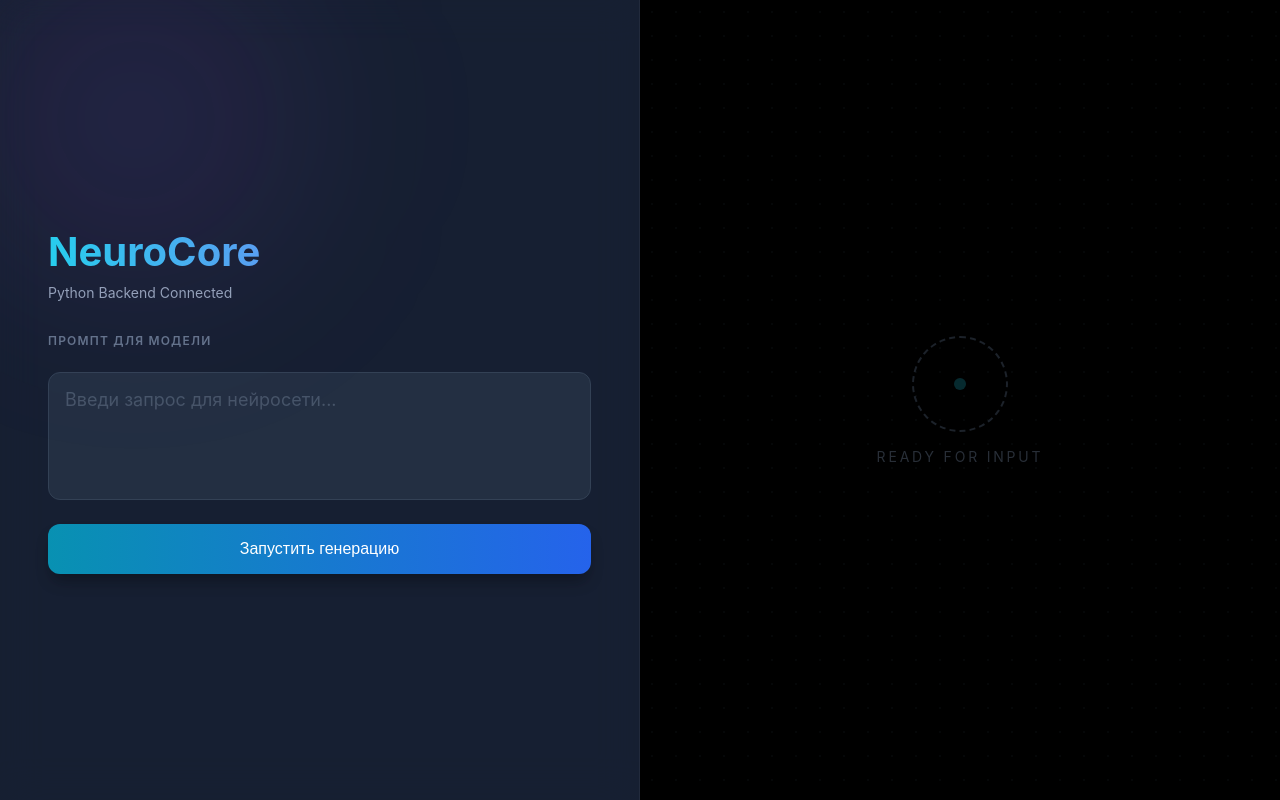
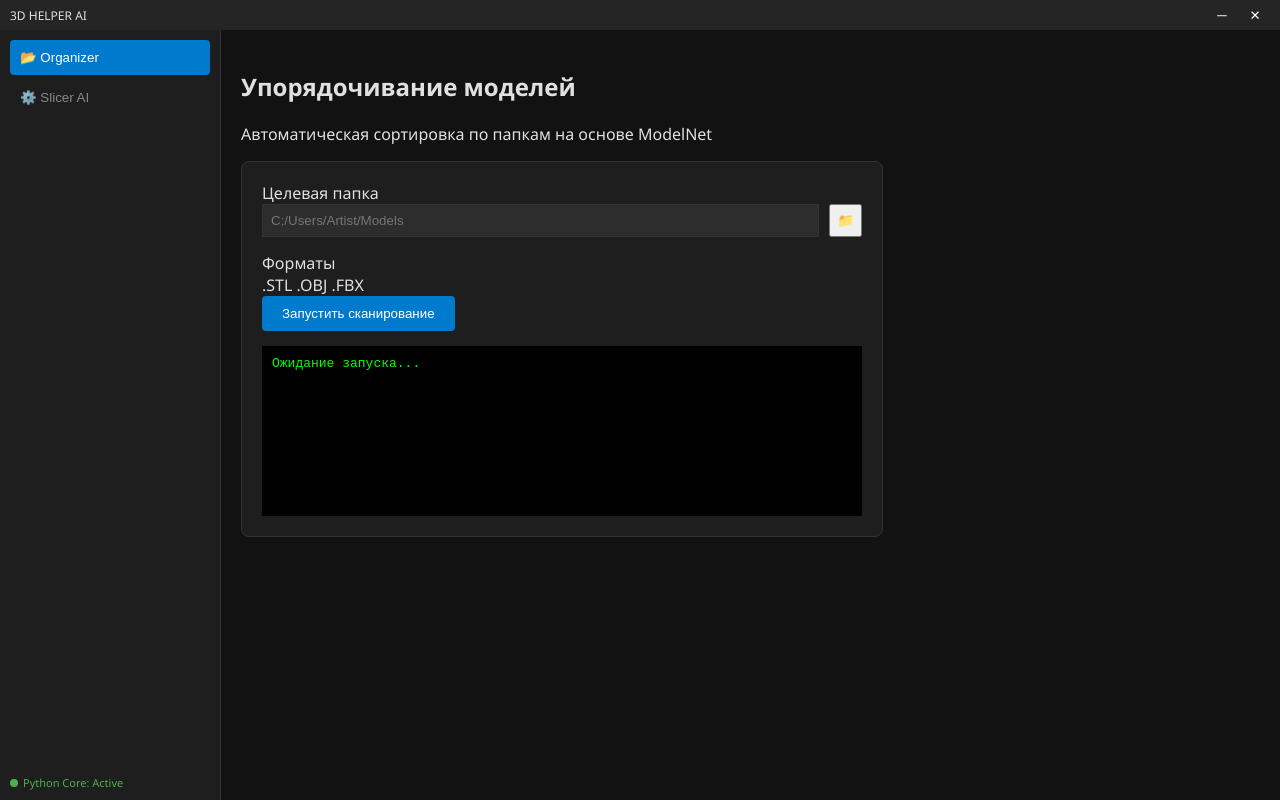
Before and after one commit to Pavell4599/3D_HELPER, a plain HTML site: page src_matv/index.html in a window 1280 px wide. Drawn offline with Linux system fonts and the light colour scheme; some packages are replaced by stand-ins of ours; a script that the page names is missing.

Commit message:
добавил некоторые изменения

```diff
--- a/src_matv/index.html
+++ b/src_matv/index.html
@@ -2,105 +2,159 @@
 <html lang="ru">
 <head>
     <meta charset="UTF-8">
-    <meta name="viewport" content="width=device-width, initial-scale=1.0">
-    <title>NeuroCore UI</title>
+    <title>3D Helper Pro</title>
+    <script type="module" src="https://ajax.googleapis.com/ajax/libs/model-viewer/3.3.0/model-viewer.min.js"></script>
     <link rel="stylesheet" href="styles.css">
 </head>
 <body>
-    <div class="container">
 
-        <!-- ЛЕВАЯ ПОЛОВИНА: Панель Управления -->
-        <section class="left-panel">
-            <div class="glow-bg"></div>
+    <!-- Title Bar -->
+    <div class="title-bar" data-tauri-drag-region>
+        <div class="logo">3D HELPER <span class="badge">AI</span></div>
+        <div class="window-controls">
+            <button onclick="minimize()">─</button>
+            <button onclick="closeWindow()">✕</button>
+        </div>
+    </div>
 
-            <header>
-                <h1>NeuroCore <span class="version">PY</span></h1>
-                <p>Python Backend Connected</p>
-            </header>
+    <div class="app-container">
+        <!-- Sidebar Navigation -->
+        <nav class="sidebar">
+            <button class="nav-btn active" onclick="switchTab('organizer')">📂 Organizer</button>
+            <button class="nav-btn" onclick="switchTab('slicer')">⚙️ Slicer AI</button>
 
-            <div class="input-section">
-                <label>Промпт для модели</label>
-                <textarea
-                    id="prompt"
-                    placeholder="Введи запрос для нейросети..."
-                ></textarea>
+            <div class="system-status">
+                <div class="dot"></div> Python Core: Active
+            </div>
+        </nav>
 
-                <div id="error" class="error hidden"></div>
+        <!-- Main Content Area -->
+        <main class="content">
 
-                <button id="generate-btn" onclick="handleGenerate()">
-                    Запустить генерацию
-                </button>
-            </div>
-        </section>
+            <!-- TAB 1: ORGANIZER -->
+            <section id="tab-organizer" class="tab-content active">
+                <h2>Упорядочивание моделей</h2>
+                <p class="subtitle">Автоматическая сортировка по папкам на основе ModelNet</p>
 
-        <!-- ПРАВАЯ ПОЛОВИНА: Результат -->
-        <section class="right-panel">
-            <div class="grid-bg"></div>
+                <div class="card">
+                    <label>Целевая папка</label>
+                    <div class="input-group">
+                        <input type="text" id="folder-path" placeholder="C:/Users/Artist/Models" readonly>
+                        <button class="icon-btn" onclick="selectFolder()">📁</button>
+                    </div>
 
-            <div id="result-container" class="result-container">
-                <div id="placeholder" class="placeholder">
-                    <div class="pulse-dot"></div>
-                    <p>Ready for Input</p>
+                    <label>Форматы</label>
+                    <div class="tags">
+                        <span class="tag active">.STL</span>
+                        <span class="tag active">.OBJ</span>
+                        <span class="tag">.FBX</span>
+                    </div>
+
+                    <button class="primary-btn" onclick="runOrganizer()">Запустить сканирование</button>
+
+                    <div id="org-log" class="log-box">Ожидание запуска...</div>
                 </div>
+            </section>
 
-                <div id="result" class="result hidden">
-                    <img id="result-image" src="" alt="Result">
-                    <div class="status-bar">
-                        <span id="status-text">STATUS: SUCCESS</span>
+            <!-- TAB 2: SLICER ASSISTANT -->
+            <section id="tab-slicer" class="tab-content">
+                <h2>Подбор настроек печати</h2>
+                <p class="subtitle">ИИ-анализ геометрии для идеального слайсинга</p>
+
+                <div class="split-view">
+                    <div class="upload-zone">
+                        <input type="file" id="model-file" accept=".stl,.obj">
+                        <label for="model-file" class="drop-zone">
+                            Перетащите модель сюда<br>или нажмите для выбора
+                        </label>
+                        <select id="slicer-select">
+                            <option value="Cura">Ultimaker Cura</option>
+                            <option value="PrusaSlicer">PrusaSlicer</option>
+                        </select>
+                        <button class="primary-btn" onclick="analyzeModel()">Анализировать</button>
+                    </div>
+
+                    <div class="preview-zone">
+                        <model-viewer id="viewer" camera-controls auto-rotate shadow-intensity="1"></model-viewer>
+                        <div id="settings-result" class="settings-panel hidden">
+                            <h3>Рекомендованные настройки:</h3>
+                            <pre id="json-output"></pre>
+                            <button class="secondary-btn">Скачать .json</button>
+                        </div>
                     </div>
                 </div>
-            </div>
-        </section>
+            </section>
+
+        </main>
     </div>
 
     <script>
-        // Функция генерации
-        async function handleGenerate() {
-            const prompt = document.getElementById('prompt').value.trim();
-            const btn = document.getElementById('generate-btn');
-            const errorDiv = document.getElementById('error');
-            const placeholder = document.getElementById('placeholder');
-            const result = document.getElementById('result');
-            const resultImage = document.getElementById('result-image');
-            const statusText = document.getElementById('status-text');
+        // --- Навигация ---
+        function switchTab(tabName) {
+            document.querySelectorAll('.tab-content').forEach(el => el.classList.remove('active'));
+            document.querySelectorAll('.nav-btn').forEach(el => el.classList.remove('active'));
 
-            if (!prompt) return;
+            document.getElementById(`tab-${tabName}`).classList.add('active');
+            event.target.classList.add('active');
+        }
 
-            // Показываем загрузку
-            btn.disabled = true;
-            btn.textContent = 'Вычисление...';
-            errorDiv.classList.add('hidden');
-            placeholder.classList.add('hidden');
-            result.classList.add('hidden');
+        // --- Логика Organizer ---
+        async function runOrganizer() {
+            const path = document.getElementById('folder-path').value;
+            const log = document.getElementById('org-log');
+            if(!path) { log.innerText = "Ошибка: Выберите папку"; return; }
+
+            log.innerText = "Сканирование...";
 
             try {
-                const response = await fetch('http://127.0.0.1:8000/generate', {
+                const res = await fetch('http://127.0.0.1:8000/organize', {
                     method: 'POST',
-                    headers: { 'Content-Type': 'application/json' },
-                    body: JSON.stringify({ text: prompt })
+                    headers: {'Content-Type': 'application/json'},
+                    body: JSON.stringify({ path: path })
                 });
+                const data = await res.json();
+                log.innerText = JSON.stringify(data.details, null, 2);
+            } catch (e) {
+                log.innerText = "Ошибка соединения с Python";
+            }
+        }
 
-                if (!response.ok) throw new Error('Ошибка соединения');
+        // --- Логика Slicer ---
+        async function analyzeModel() {
+            const fileInput = document.getElementById('model-file');
+            if(fileInput.files.length === 0) return;
 
-                const data = await response.json();
+            const formData = new FormData();
+            formData.append('file', fileInput.files[0]);
 
-                // Показываем результат
-                if (data.mock_url) {
-                    resultImage.src = data.mock_url;
-                    result.classList.remove('hidden');
-                    statusText.textContent = `STATUS: ${data.status.toUpperCase()}`;
-                } else {
-                    throw new Error(data.message || 'Нет результата');
-                }
+            document.getElementById('json-output').innerText = "Анализ геометрии...";
+            document.getElementById('settings-result').classList.remove('hidden');
 
-            } catch (err) {
-                errorDiv.textContent = 'Не удалось подключиться к Python. Запущен ли сервер?';
-                errorDiv.classList.remove('hidden');
-                placeholder.classList.remove('hidden');
-            } finally {
-                btn.disabled = false;
-                btn.textContent = 'Запустить генерацию';
+            // Для демо просто покажем картинку в viewer
+            document.getElementById('viewer').setAttribute('src', 'https://modelviewer.dev/shared-assets/models/Astronaut.glb');
+
+            try {
+                const res = await fetch('http://127.0.0.1:8000/analyze-model', {
+                    method: 'POST',
+                    body: formData
+                });
+                const data = await res.json();
+                const slicer = document.getElementById('slicer-select').value;
+                document.getElementById('json-output').innerText = JSON.stringify(data.recommended_settings[slicer], null, 2);
+            } catch (e) {
+                console.error(e);
             }
+        }
+
+        // --- Tauri Window Controls ---
+        import { getCurrentWindow } from '@tauri-apps/api/window';
+        const win = getCurrentWindow();
+        function minimize() { win.minimize(); }
+        function closeWindow() { win.close(); }
+
+        // Заглушка для выбора папки (в реальном Tauri нужно использовать invoke)
+        function selectFolder() {
+            document.getElementById('folder-path').value = "C:/Demo/Path/To/Models";
         }
     </script>
 </body>
--- a/src_matv/styles.css
+++ b/src_matv/styles.css
@@ -1,248 +1,79 @@
-* {
-    margin: 0;
-    padding: 0;
-    box-sizing: border-box;
+:root {
+    --bg-app: #121212;
+    --bg-panel: #1e1e1e;
+    --bg-input: #2d2d2d;
+    --accent: #007acc; /* VS Code Blue */
+    --text-main: #e0e0e0;
+    --text-muted: #888;
+    --border: #333;
 }
 
 body {
-    font-family: -apple-system, BlinkMacSystemFont, 'Segoe UI', sans-serif;
-    background: #0f172a;
-    color: #e2e8f0;
+    background: var(--bg-app);
+    color: var(--text-main);
+    font-family: 'Segoe UI', sans-serif;
+    margin: 0;
+    height: 100vh;
+    display: flex;
+    flex-direction: column;
     overflow: hidden;
 }
 
-.container {
+/* Title Bar */
+.title-bar {
+    height: 30px;
+    background: #252526;
     display: flex;
-    height: 100vh;
-    width: 100vw;
+    justify-content: space-between;
+    align-items: center;
+    padding: 0 10px;
+    font-size: 12px;
+    user-select: none;
+}
+.window-controls button {
+    background: none; border: none; color: white; cursor: pointer; width: 30px;
+}
+.window-controls button:hover { background: #444; }
+
+/* Layout */
+.app-container { display: flex; flex: 1; }
+
+.sidebar {
+    width: 200px;
+    background: var(--bg-panel);
+    border-right: 1px solid var(--border);
+    display: flex;
+    flex-direction: column;
+    padding: 10px;
 }
 
-/* ЛЕВАЯ ПАНЕЛЬ */
-.left-panel {
-    width: 50%;
-    display: flex;
-    flex-direction: column;
-    justify-content: center;
-    padding: 3rem;
-    background: rgba(30, 41, 59, 0.5);
-    backdrop-filter: blur(20px);
-    border-right: 1px solid rgba(255, 255, 255, 0.05);
-    position: relative;
-    z-index: 10;
+.nav-btn {
+    background: none; border: none; color: var(--text-muted);
+    text-align: left; padding: 10px; cursor: pointer;
+    border-radius: 4px; margin-bottom: 5px;
 }
+.nav-btn.active { background: var(--accent); color: white; }
+.system-status { margin-top: auto; font-size: 11px; color: #4caf50; display: flex; align-items: center; gap: 5px; }
+.dot { width: 8px; height: 8px; background: #4caf50; border-radius: 50%; }
 
-.glow-bg {
-    position: absolute;
-    top: -10%;
-    left: -10%;
-    width: 400px;
-    height: 400px;
-    background: radial-gradient(circle, rgba(168, 85, 247, 0.2) 0%, transparent 70%);
-    border-radius: 50%;
-    filter: blur(100px);
-    pointer-events: none;
-}
+.content { flex: 1; padding: 20px; overflow-y: auto; background: var(--bg-app); }
+.tab-content { display: none; }
+.tab-content.active { display: block; animation: fadeIn 0.3s; }
 
-header h1 {
-    font-size: 2.5rem;
-    font-weight: bold;
-    background: linear-gradient(to right, #22d3ee, #a855f7);
-    -webkit-background-clip: text;
-    -webkit-text-fill-color: transparent;
-    background-clip: text;
-    margin-bottom: 0.5rem;
-}
+/* Cards & Inputs */
+.card { background: var(--bg-panel); padding: 20px; border-radius: 8px; border: 1px solid var(--border); max-width: 600px; }
+.input-group { display: flex; gap: 10px; margin-bottom: 15px; }
+input[type="text"] { flex: 1; background: var(--bg-input); border: 1px solid var(--border); color: white; padding: 8px; }
+.primary-btn { background: var(--accent); color: white; border: none; padding: 10px 20px; border-radius: 4px; cursor: pointer; }
+.log-box { background: #000; color: #0f0; font-family: monospace; padding: 10px; margin-top: 15px; height: 150px; overflow: auto; }
 
-.version {
-    font-size: 0.75rem;
-    opacity: 0.5;
-    vertical-align: super;
-    margin-left: 0.25rem;
-}
+/* Slicer View */
+.split-view { display: flex; gap: 20px; height: 500px; }
+.upload-zone { width: 300px; display: flex; flex-direction: column; gap: 10px; }
+.drop-zone { border: 2px dashed var(--border); padding: 20px; text-align: center; color: var(--text-muted); cursor: pointer; }
+.preview-zone { flex: 1; background: var(--bg-panel); border-radius: 8px; position: relative; }
+model-viewer { width: 100%; height: 100%; }
+.settings-panel { position: absolute; bottom: 20px; right: 20px; background: rgba(0,0,0,0.8); padding: 15px; border-radius: 8px; width: 250px; }
+pre { color: #9cdcfe; font-size: 12px; }
 
-header p {
-    color: #94a3b8;
-    font-size: 0.875rem;
-    margin-bottom: 2rem;
-}
-
-.input-section {
-    display: flex;
-    flex-direction: column;
-    gap: 1.5rem;
-}
-
-label {
-    font-size: 0.75rem;
-    text-transform: uppercase;
-    letter-spacing: 0.1em;
-    color: #64748b;
-    font-weight: 600;
-}
-
-textarea {
-    width: 100%;
-    height: 128px;
-    background: rgba(51, 65, 85, 0.5);
-    border: 1px solid #334155;
-    border-radius: 0.75rem;
-    padding: 1rem;
-    font-size: 1.125rem;
-    color: #e2e8f0;
-    resize: none;
-    transition: all 0.3s;
-    font-family: inherit;
-}
-
-textarea:focus {
-    outline: none;
-    border-color: rgba(34, 211, 238, 0.5);
-    box-shadow: 0 0 0 1px rgba(34, 211, 238, 0.5);
-}
-
-textarea::placeholder {
-    color: #475569;
-}
-
-.error {
-    color: #f87171;
-    font-size: 0.875rem;
-    padding: 0.75rem;
-    background: rgba(239, 68, 68, 0.1);
-    border-radius: 0.5rem;
-}
-
-button {
-    width: 100%;
-    padding: 1rem;
-    background: linear-gradient(to right, #0891b2, #2563eb);
-    border: none;
-    border-radius: 0.75rem;
-    color: white;
-    font-size: 1rem;
-    font-weight: 500;
-    cursor: pointer;
-    transition: all 0.3s;
-    box-shadow: 0 10px 15px -3px rgba(0, 0, 0, 0.3);
-}
-
-button:hover:not(:disabled) {
-    transform: scale(1.02);
-    box-shadow: 0 20px 25px -5px rgba(34, 211, 238, 0.25);
-}
-
-button:disabled {
-    background: #475569;
-    cursor: not-allowed;
-    opacity: 0.7;
-}
-
-/* ПРАВАЯ ПАНЕЛЬ */
-.right-panel {
-    width: 50%;
-    display: flex;
-    align-items: center;
-    justify-content: center;
-    background: #000;
-    position: relative;
-}
-
-.grid-bg {
-    position: absolute;
-    inset: 0;
-    background-image: radial-gradient(#334155 1px, transparent 1px);
-    background-size: 24px 24px;
-    opacity: 0.1;
-}
-
-.result-container {
-    position: relative;
-    z-index: 10;
-    width: 100%;
-    height: 100%;
-    display: flex;
-    align-items: center;
-    justify-content: center;
-    padding: 3rem;
-}
-
-.placeholder {
-    text-align: center;
-    opacity: 0.4;
-}
-
-.pulse-dot {
-    width: 96px;
-    height: 96px;
-    margin: 0 auto 1rem;
-    border: 2px dashed #475569;
-    border-radius: 50%;
-    display: flex;
-    align-items: center;
-    justify-content: center;
-    position: relative;
-}
-
-.pulse-dot::after {
-    content: '';
-    width: 8px;
-    height: 8px;
-    background: #22d3ee;
-    border-radius: 50%;
-    animation: pulse 2s infinite;
-}
-
-@keyframes pulse {
-    0%, 100% { opacity: 1; transform: scale(1); }
-    50% { opacity: 0.5; transform: scale(1.5); }
-}
-
-.placeholder p {
-    font-size: 0.875rem;
-    letter-spacing: 0.2em;
-    text-transform: uppercase;
-    color: #64748b;
-}
-
-.result {
-    width: 100%;
-    max-width: 400px;
-    aspect-ratio: 1;
-    background: #1e293b;
-    border: 1px solid #334155;
-    border-radius: 1rem;
-    overflow: hidden;
-    box-shadow: 0 25px 50px -12px rgba(0, 0, 0, 0.5);
-    position: relative;
-    animation: fadeIn 0.5s;
-}
-
-@keyframes fadeIn {
-    from { opacity: 0; transform: scale(0.95); }
-    to { opacity: 1; transform: scale(1); }
-}
-
-.result img {
-    width: 100%;
-    height: 100%;
-    object-fit: cover;
-}
-
-.status-bar {
-    position: absolute;
-    bottom: 0;
-    left: 0;
-    right: 0;
-    padding: 1rem;
-    background: linear-gradient(to top, rgba(0, 0, 0, 0.8), transparent);
-}
-
-.status-bar span {
-    font-size: 0.75rem;
-    color: #22d3ee;
-    font-family: 'Courier New', monospace;
-}
-
-.hidden {
-    display: none !important;
-}
+@keyframes fadeIn { from { opacity: 0; } to { opacity: 1; } }
```
Also changed, not shown: 1 other file.
